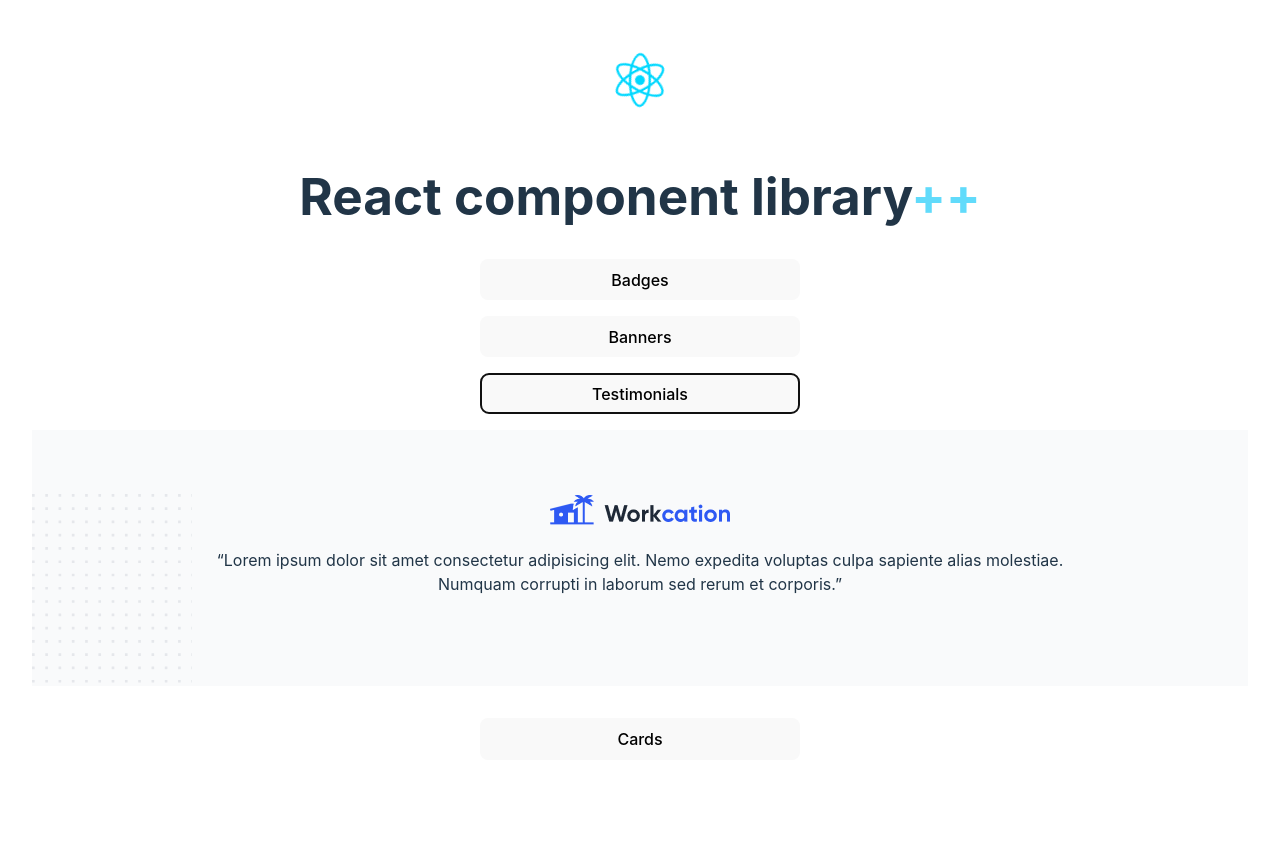
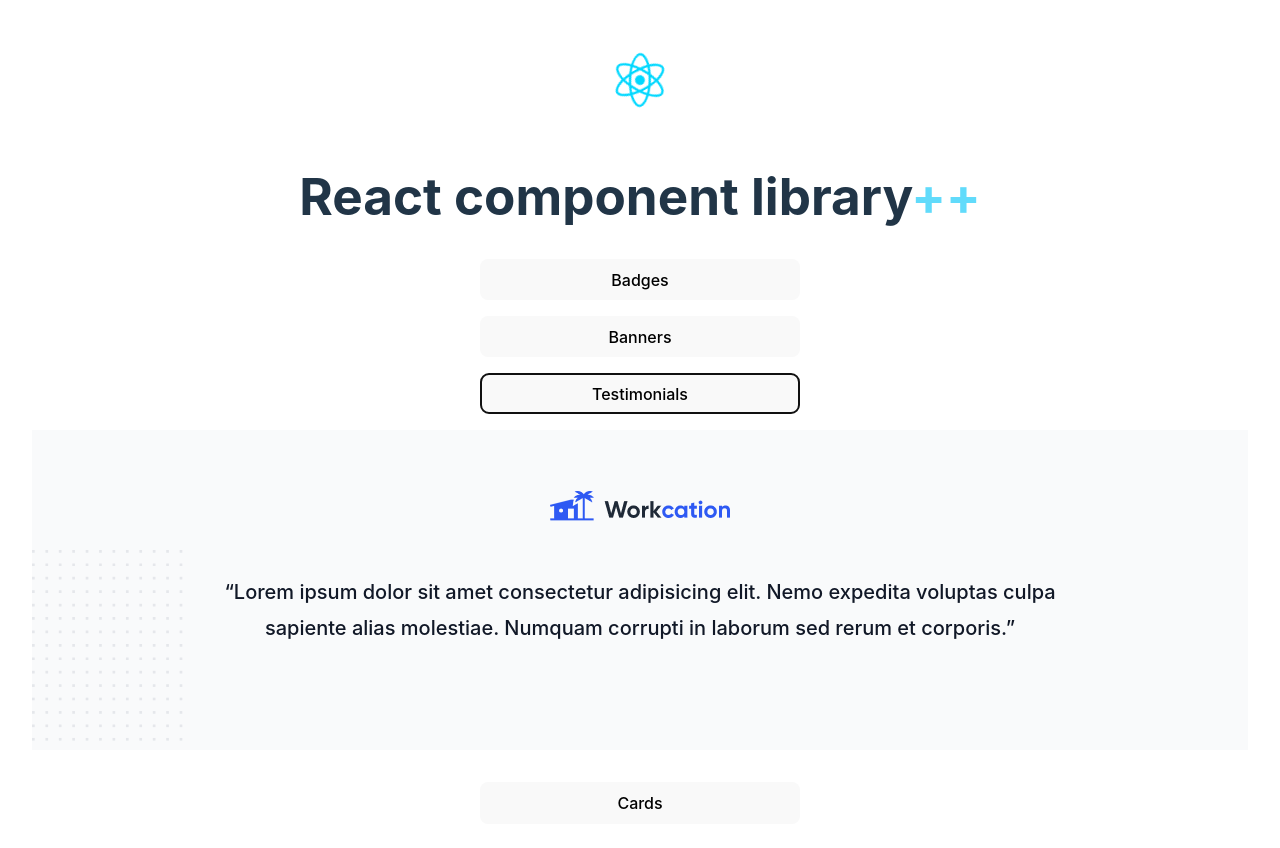
Before and after one commit to kayla-pagan/react-component-library, a React (Vite) app: page / in a window 1280 px wide. Both pictures are taken after a click on the button "Testimonials". Shown: the top 848 px of the page. Before the commit the page ends 808 px from the top, so only its background shows below. Built offline with nearby package versions, Linux system fonts and the light colour scheme.

Commit message:
add classes for testimonial with and without pic

```diff
--- a/src/App.css
+++ b/src/App.css
@@ -145,9 +145,11 @@
 }
 
 .testimonial {
-  min-height: 16em;
-  padding: 4em;
-  background-color: #F9FAFB;
+  min-height: 12em;
+  padding: 3em;
+  font-size: 1.25rem;
+  font-weight: 500;
+  line-height: 1.8;
   position: relative;
   z-index: 1;
 }
@@ -157,20 +159,42 @@
   position: absolute;
   background-image: url('./assets/testimonial-pattern.svg');
   background-size: cover;
-  width: 10em;
-  height: 12em;
+  width: 8em;
+  height: 10em;
   bottom: 0;
   left: 0;
   z-index: 2;
 }
 
+.testimonial--no-pic {
+  color: #111827;
+  background-color: #F9FAFB;
+  text-align: center;
+}
+
+.testimonial--with-pic {
+  color: #FFF;
+  background: transparent;
+  line-height: 1.6em;
+}
+
+.testimonial--plate {
+  min-height: 10em;
+}
+
+.testimonial--container,
 .testimonial--content {
+  height: 100%;
+}
+
+.testimonial--content {
+  display: flex;
+  flex-direction: column;
+  align-items: center;
+  /* justify-content: space-around; */
+  gap: 1.6em;
   width: 80%;
   margin: 0 auto;
-}
-
-.transparent {
-  background: transparent;
 }
 
 .blue-bg {
--- a/src/components/Testimonial/Testimonial.jsx
+++ b/src/components/Testimonial/Testimonial.jsx
@@ -4,7 +4,7 @@ import companyLogo from '../../assets/testimonial-logo.png'
 import quoteIcon from '../../assets/quote-icon.svg'
 
 export default function Testimonial({children, src, ...rest}){
-    let testimonialBgClass = src && "transparent"
+    let testimonialBgClass = src ? "testimonial--with-pic" : "testimonial--no-pic"
     let plateBgClass = src && "blue-bg"
     // if there is a src in props then make a flex row, if not then flex colomn.
 
```
